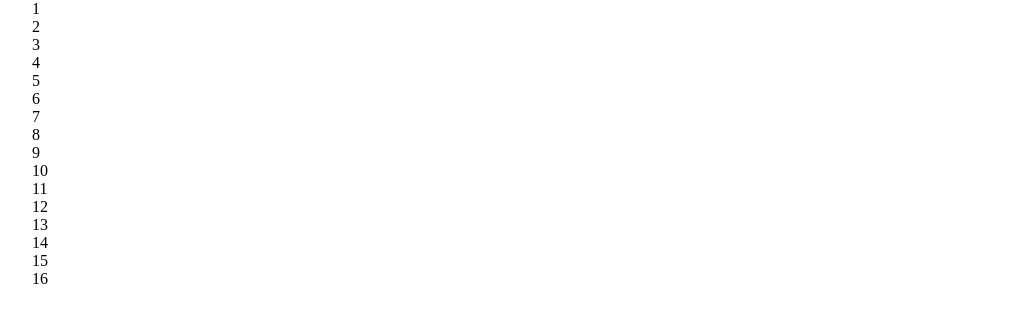
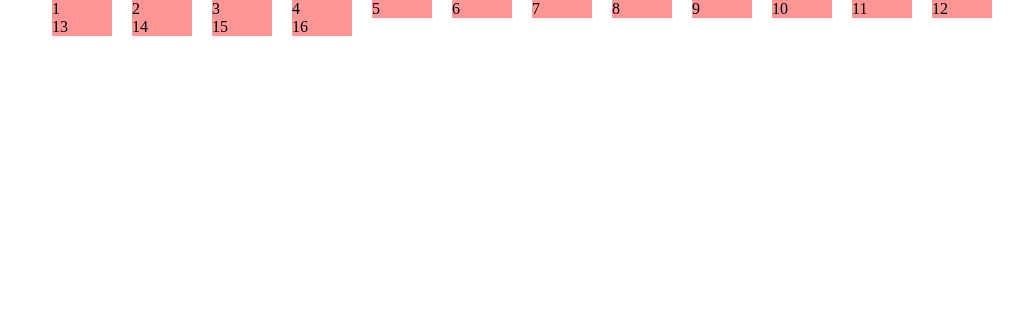
Before and after one commit to Gitthuma/legacy-layout-simple-fixed-width-grid, a plain HTML site: page index.html in a window 1280 px wide. Shown: the whole page, without its empty margins (118-1141 px from the left). Drawn offline with Linux system fonts and the light colour scheme.

Commit message:
Created a rule for the class .col,  floating it left, giving it a margin-left of 20 pixels to form the gutter, and a width of 60 pixels and background color to distinguish the col from the margin

```diff
--- a/css/style.css
+++ b/css/style.css
@@ -14,3 +14,10 @@ body {
 .row {
   clear: both;
 }
+
+.col {
+  float: left;
+  width: 60px;
+  margin-left: 20px;
+  background: rgb(255, 150, 150);
+}
```
